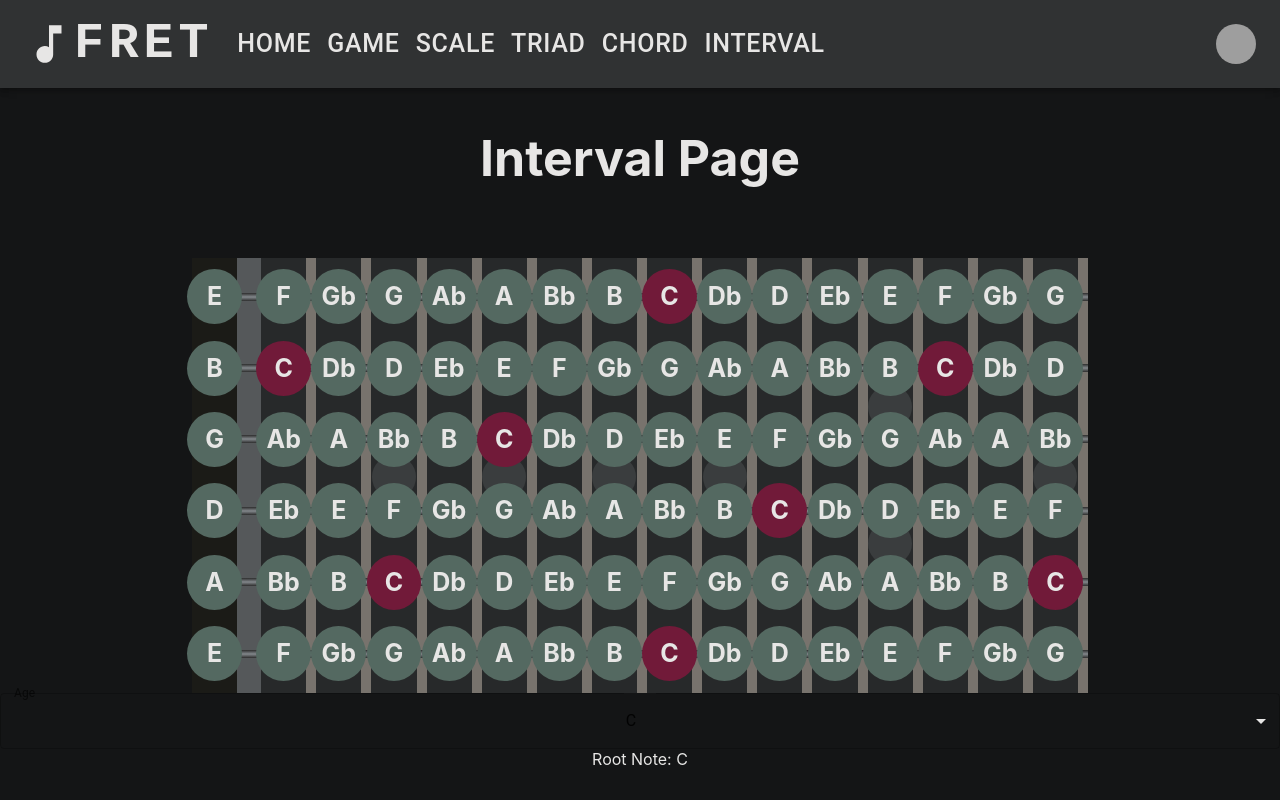
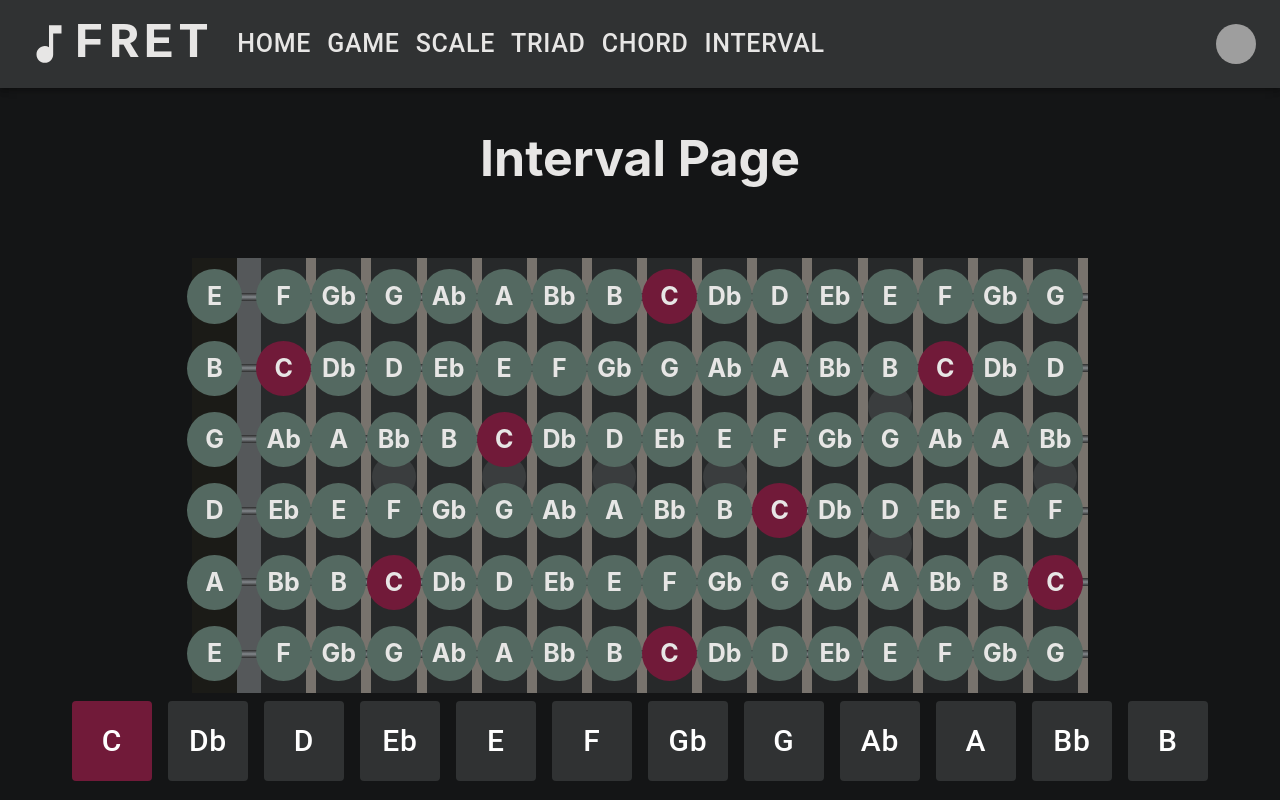
Before and after one commit to JiwooL0920/Fretboard, a React (Create React App) app in the folder frontend/: page /interval in a window 1280 px wide. Built offline with nearby package versions, Linux system fonts and the light colour scheme; grey boxes are pictures that could not be loaded.

Commit message:
add root note selection buttons

```diff
--- a/frontend/src/components/fretboard/Fretboard.tsx
+++ b/frontend/src/components/Fretboard.tsx
@@ -1,7 +1,7 @@
 import React from 'react'
-import {DisplayMode, Accidental, Unit} from './enums';
-import {getNote} from './logic'
-import '../../css/fretboard.css';
+import {DisplayMode, Accidental, Unit} from '../util/enums';
+import {getNote} from '../util/logic'
+import '../css/fretboard.css';
 
 export interface FretboardProps {
     rootNote: string
--- a/frontend/src/pages/FretMemGamePage.tsx
+++ b/frontend/src/pages/FretMemGamePage.tsx
@@ -1,5 +1,5 @@
 import React from 'react'
-import Fretboard from '../components/fretboard/Fretboard'
+import Fretboard from '../components/Fretboard'
 const FretMemGamePage = () => {
     return (
         <div>
--- a/frontend/src/pages/IntervalPage.tsx
+++ b/frontend/src/pages/IntervalPage.tsx
@@ -1,13 +1,13 @@
 import React, {useState} from 'react'
-import Fretboard, {FretboardProps} from '../components/fretboard/Fretboard'
-import Box from '@mui/material/Box';
-import InputLabel from '@mui/material/InputLabel';
-import MenuItem from '@mui/material/MenuItem';
-import FormControl from '@mui/material/FormControl';
-import Select, { SelectChangeEvent } from '@mui/material/Select';
+import Fretboard, {FretboardProps} from '../components/Fretboard'
+import {notesFlat, notesSharp} from '../util/logic'
+import {Accidental} from '../util/enums'
+import { SelectChangeEvent } from '@mui/material/Select';
+import Button from '@mui/material/Button';
 
 const IntervalPage = () => {
     const [rootNote, setRootNote] = useState("C");
+    const [accidental, setAccidental] = useState(Accidental.Flat);
 
     const handleChange = (event: SelectChangeEvent) => {
         setRootNote(event.target.value as string);
@@ -18,30 +18,39 @@ const IntervalPage = () => {
     }
 
 
+    const createRootNoteButtons = () => {
+        return(
+            <div className="rootButtons">
+                { (accidental === Accidental.Flat ? notesFlat : notesSharp).map((note) => {
+                    return (
+                        <Button
+                            sx={{
+                                width: 80,
+                                height: 80,
+                                margin: 1,
+                                color: '#FFFFFF',
+                                fontSize: 30,
+                                textTransform: 'none',
+                                '&:hover': { backgroundColor: note === rootNote ? '#611630' : '#1e252b'},
+                                backgroundColor: note === rootNote ? '#711a39' : '#303233'
+
+                            }}
+                            onClick={() => setRootNote(note)}
+                        >
+                            {note}
+                        </Button>
+                    )})}
+            </div>
+        );
+    }
+
+
     return (
         <div className="interval-page">
             <h1>Interval Page</h1>
             <Fretboard {...fretboardProps}/>
 
-
-            <Box sx={{ minWidth: 120 }}>
-            <FormControl fullWidth>
-                <InputLabel id="demo-simple-select-label">Age</InputLabel>
-                <Select
-                labelId="demo-simple-select-label"
-                id="demo-simple-select"
-                value={rootNote}
-                label="Age"
-                onChange={handleChange}
-                >
-                <MenuItem value={"C"}>C</MenuItem>
-                <MenuItem value={"D"}>D</MenuItem>
-                <MenuItem value={"E"}>E</MenuItem>
-                </Select>
-            </FormControl>
-            </Box>
-
-            <div>Root Note: {rootNote}</div>
+            {createRootNoteButtons()}
 
         </div>
 
--- a/frontend/src/components/fretboard/logic.tsx
+++ b/frontend/src/util/logic.tsx
@@ -8,8 +8,9 @@ import {DisplayMode, Accidental, Unit} from './enums';
 // }
 
 
-const notesSharp:string[] = ['C','C#','D','D#','E','F','F#','G','G#','A','A#','B'];
-const notesFlat:string[] = ['C','Db','D','Eb','E','F','Gb','G','Ab','A','Bb','B'];
+export const notesSharp:string[] = ['C','C#','D','D#','E','F','F#','G','G#','A','A#','B'];
+export const notesFlat:string[] = ['C','Db','D','Eb','E','F','Gb','G','Ab','A','Bb','B'];
+
 
 var accidental:Accidental.Sharp;
 
```
Also changed, not shown: frontend/src/components/RootButton.tsx (added, +49 -0 lines), frontend/src/util/enums.tsx (renamed from frontend/src/components/fretboard/enums.tsx).
